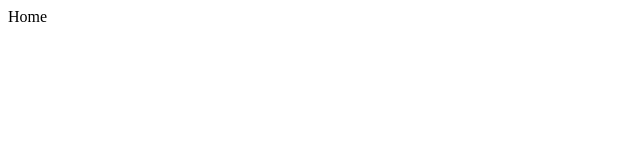
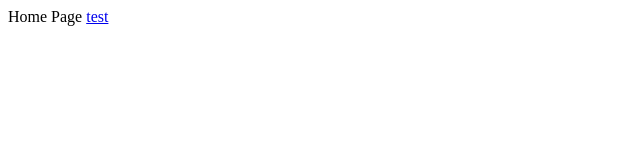
Before and after one commit to mohaimenkhalid/Modular-Architechture-Vue-Typescript-Graphql, a Vue app: page / in a window 1280 px wide. Shown: the top 160 px of the page, without its empty margins (0-640 px from the left). Built offline with nearby package versions, Linux system fonts and the light colour scheme.

Commit message:
router module setup

```diff
--- a/src/App.vue
+++ b/src/App.vue
@@ -11,7 +11,7 @@ export default {
   components: {
   },
   mounted() {
-    console.log(store.getters)
+
   }
 }
 </script>
--- a/src/modules/products/index.js
+++ b/src/modules/products/index.js
@@ -1,5 +1,7 @@
 import store from "./store";
+import router from "./router";
 
 export default {
-    store
+    store,
+    router
 };
--- /dev/null
+++ b/src/modules/products/router.js
@@ -0,0 +1,18 @@
+import productPage from "@/modules/products/views/productPage";
+
+const moduleRoute = {
+    path: "/product",
+    component: productPage,
+    children: [
+        {
+            path: "/",
+            component: productPage
+        },
+        {
+            path: "/test",
+            component: productPage
+        }
+    ]
+};
+
+export default moduleRoute;
--- /dev/null
+++ b/src/modules/products/views/productPage.vue
@@ -0,0 +1,3 @@
+<template>
+  <div>Product page</div>
+</template>
--- a/src/register-modules.js
+++ b/src/register-modules.js
@@ -2,13 +2,12 @@ import router from "./router";
 import store from "./store";
 
 const registerModule = (name, module) => {
-  console.log(module)
   if (module.store) {
     store.registerModule(name, module.store);
   }
 
   if (module.router) {
-    module.router(router);
+    router.addRoute(module.router);
   }
 };
 
--- a/src/views/Home.vue
+++ b/src/views/Home.vue
@@ -1,6 +1,7 @@
 <template>
   <div>
-    Home
+    Home Page
+    <router-link to="/product">test</router-link>
   </div>
 </template>
 
```
Also changed, not shown: src/modules/products/routes.js (deleted).
